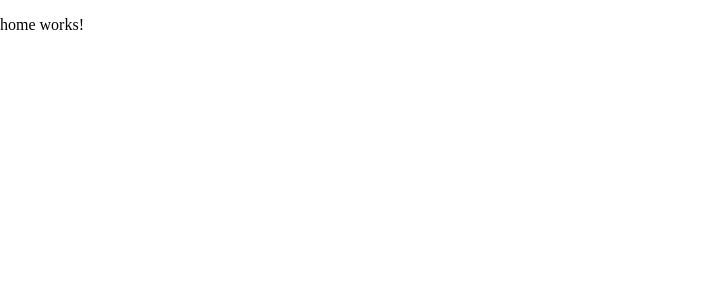
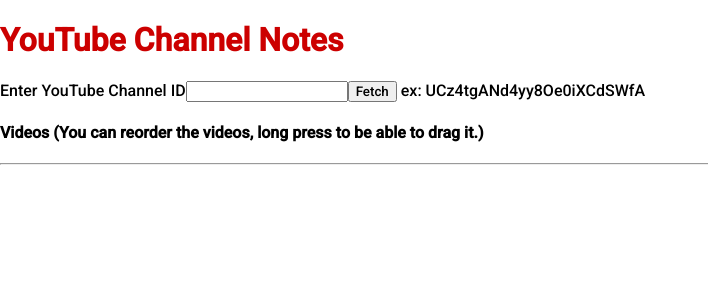
Before and after one commit to AhmadAlMunajjed/youTube-channel-video-browser, an Angular app: page / in a window 1280 px wide. Shown: the top 300 px of the page, without its empty margins (0-708 px from the left). Built offline with nearby package versions, Linux system fonts and the light colour scheme.

Commit message:
home design and shared module

```diff
--- a/src/app/pages/home/home.component.html
+++ b/src/app/pages/home/home.component.html
@@ -1 +1,27 @@
-<p>home works!</p>
+<h1 class="title">
+    YouTube Channel Notes
+</h1>
+
+<div>
+    <label>Enter YouTube Channel ID</label>
+    <div style="display: inline-block;">
+        <input type="text">
+        <button>Fetch</button>
+    </div>
+
+    <label>
+        ex: UCz4tgANd4yy8Oe0iXCdSWfA
+    </label>
+</div>
+
+<div>
+    <h4>Videos (You can reorder the videos, long press to be able to drag it.)</h4>
+</div>
+
+<hr>
+
+<div>
+    <div  *ngFor="let video of videos">
+
+    </div>
+</div>
--- a/src/app/pages/home/home.component.scss
+++ b/src/app/pages/home/home.component.scss
@@ -0,0 +1,3 @@
+.title {
+    color: #c00;
+}
--- a/src/app/pages/home/home.component.ts
+++ b/src/app/pages/home/home.component.ts
@@ -1,11 +1,16 @@
 import { Component } from '@angular/core';
+import { SharedModule } from '@shared/modules';
 
 @Component({
   selector: 'app-home',
   templateUrl: './home.component.html',
   styleUrls: ['./home.component.scss'],
+  imports: [
+    SharedModule
+  ],
   standalone: true
 })
 export class HomeComponent {
 
+  videos = [1, 2, 3, 4, 5, 6, 7, 8, 9];
 }
--- /dev/null
+++ b/src/app/shared/modules/index.ts
@@ -0,0 +1 @@
+export * from './shared.module';
--- a/src/styles.scss
+++ b/src/styles.scss
@@ -1,3 +1,6 @@
+* {
+    font-family: 'Roboto', sans-serif;
+}
 body {
     margin: 0;
 }
```
Also changed, not shown: src/app/shared/modules/shared.module.ts (added, +13 -0 lines), tsconfig.json (+6 -1 lines).
